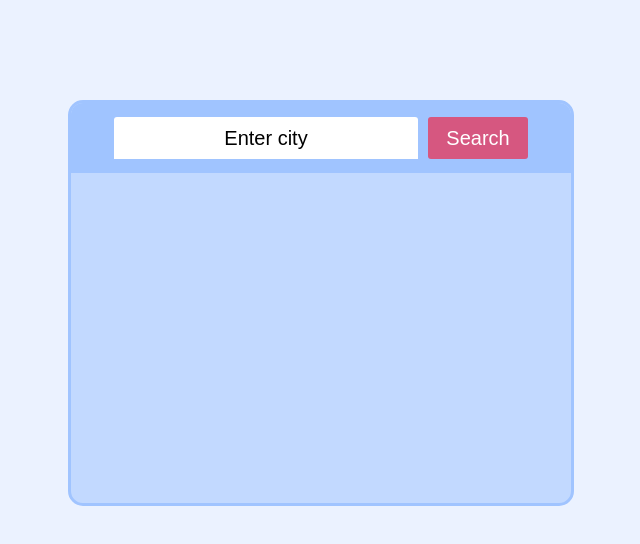
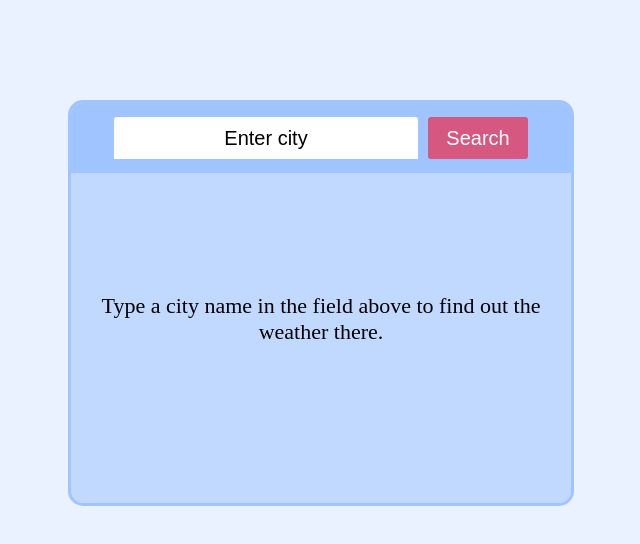
Before and after one commit to osechi3/weather-app-vanilla-js, a website built with webpack: page src/index.html in a window 1280 px wide. Shown: the whole page, without its empty margins (319-959 px from the left). Built offline with nearby package versions, Linux system fonts and the light colour scheme.

Commit message:
Adding a welcome message

```diff
--- a/src/index.js
+++ b/src/index.js
@@ -16,4 +16,18 @@ export class App {
       console.log(error)
     }
   }
+
+  static displayWelcomeMessage () {
+    const rootElement = document.querySelector('#app')
+    const containerData = document.createElement('div')
+    containerData.id = 'container-data'
+    containerData.innerHTML = `
+      <div id="message-welcome">
+        Type a city name in the field above to find out the weather there.
+      </div>
+    `
+    rootElement.append(containerData)
+  }
 }
+
+App.displayWelcomeMessage()
--- a/src/style.css
+++ b/src/style.css
@@ -198,6 +198,15 @@ input:invalid {
   border-bottom-right-radius: 5px;
 }
 
+/* Welcome message */
+#message-welcome {
+  padding: 10px;
+  margin: 70px auto;
+
+  text-align: center;
+
+  font-size: 22px;
+}
 
 /* Helper classes */
 .hidden {
```
